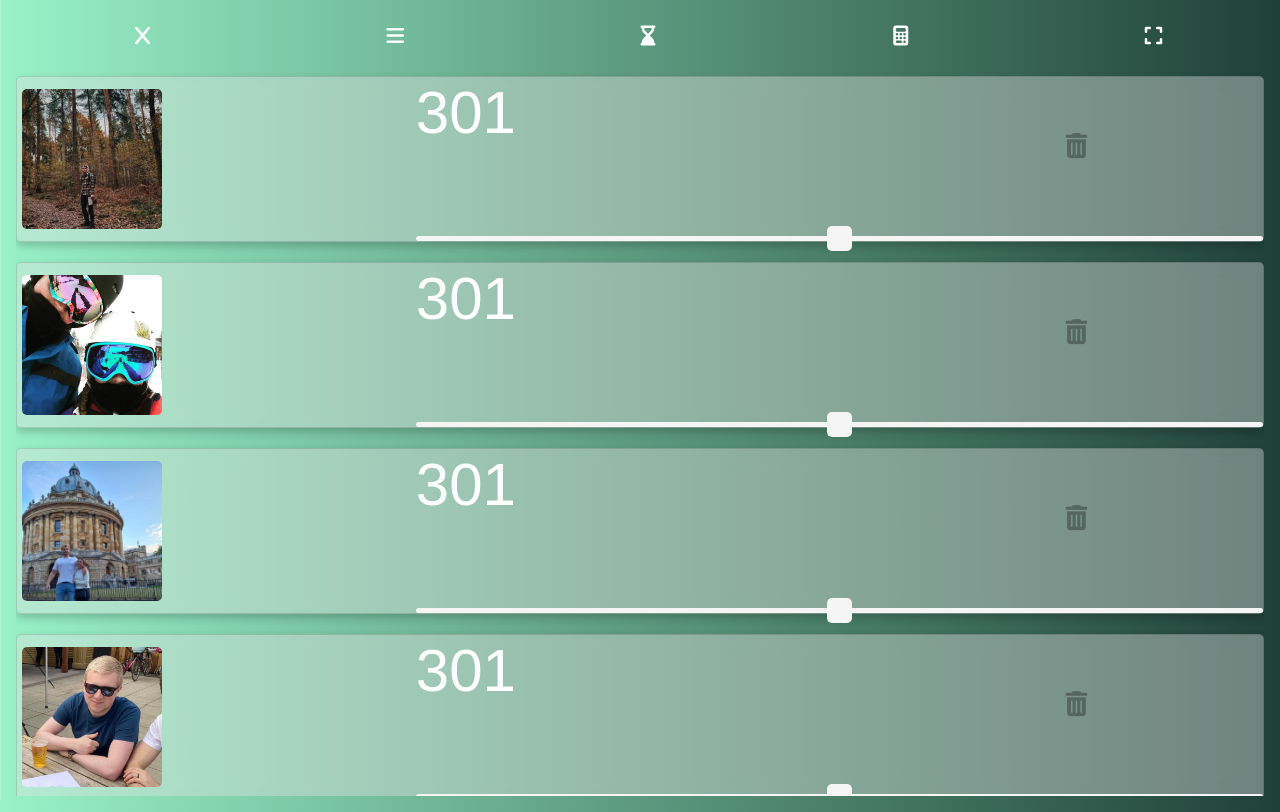
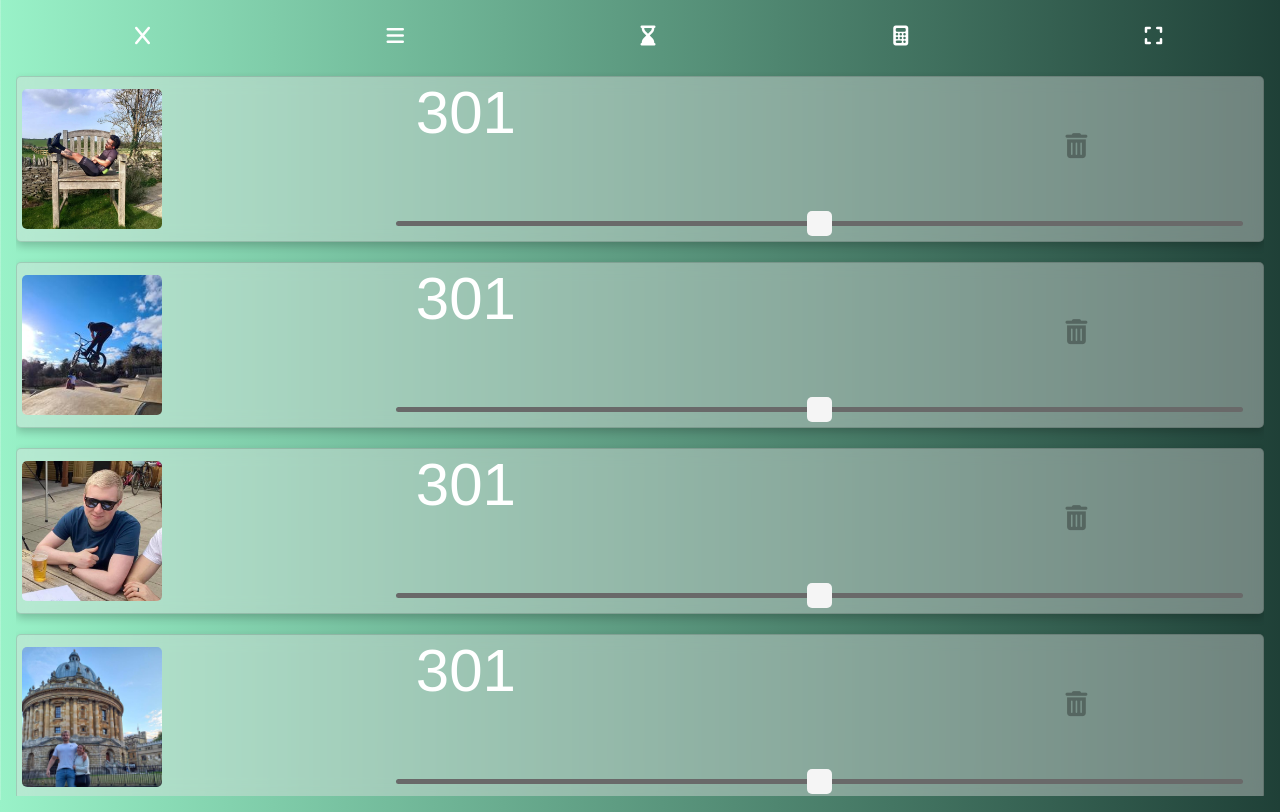
Before and after one commit to bryancook94/bryancook94.github.io, a plain HTML site: page games/darts/darts2.html in a window 1280 px wide. Drawn offline with nearby package versions, Linux system fonts and the light colour scheme.

Commit message:
version 1

```diff
--- a/games/darts/darts2.html
+++ b/games/darts/darts2.html
@@ -3,8 +3,8 @@
 <head>
   <link rel="stylesheet" href="https://cdnjs.cloudflare.com/ajax/libs/font-awesome/6.5.2/css/all.min.css">
   <link rel="stylesheet" href="https://cdnjs.cloudflare.com/ajax/libs/bootstrap/5.0.2/css/bootstrap.min.css">
-  <link rel="stylesheet" href="https://bryancook94.github.io/games/darts/main.css">
-  <script src="https://bryancook94.github.io/games/darts/main.js" type="text/javascript" defer></script>
+  <link rel="stylesheet" href="./main.css">
+  <script src="./main.js" type="text/javascript" defer></script>
 </head>
 <body>
 
@@ -13,7 +13,7 @@
 
   <div id="Checkouts" class="Checkouts">
     <div class="Checkouts-shape">
-      <div class="Checkouts-item" style="grid-area:a1" onclick="checkout(this)">
+      <div class="Checkouts-item" style="grid-area:a1">
         <input id="Checkout-input" class="" type="text" value=""></input>
       </div>
       <div class="Checkouts-item" style="grid-area:a2" onclick="checkout(this)">
@@ -24,52 +24,52 @@
         <input type="range" id="checkouts-range" onChange="updateOutcome(this)" class="range" min="1" max="10"/>
       </div>
 
-      <div class="Checkouts-item" style="grid-area:b1" onclick="checkout(this)">S</div>
-      <div class="Checkouts-item" style="grid-area:b2" onclick="checkout(this)">
+      <div class="Checkouts-item" style="grid-area:b1">S</div>
+      <div class="Checkouts-item" style="grid-area:b2">
         <select id="single-dart-1">
           <option value="?" data-combination=""></option>
         </select>
       </div>
-      <div class="Checkouts-item" style="grid-area:b3" onclick="checkout(this)">
+      <div class="Checkouts-item" style="grid-area:b3"">
         <select id="single-dart-2">
           <option value="?" data-combination=""></option>
          </select>
       </div>
-      <div class="Checkouts-item" style="grid-area:b4" onclick="checkout(this)">
+      <div class="Checkouts-item" style="grid-area:b4" >
         <select id="single-dart-3">
           <option value="?" data-combination=""></option>
         </select>
       </div>
 
-      <div class="Checkouts-item" style="grid-area:c1" onclick="checkout(this)">D</div>
-      <div class="Checkouts-item" style="grid-area:c2" onclick="checkout(this)">
+      <div class="Checkouts-item" style="grid-area:c1">D</div>
+      <div class="Checkouts-item" style="grid-area:c2">
         <select id="double-dart-1">
           <option value="?" data-combination=""></option>
         </select>
       </div>
-      <div class="Checkouts-item" style="grid-area:c3" onclick="checkout(this)">
+      <div class="Checkouts-item" style="grid-area:c3">
         <select id="double-dart-2">
           <option value="?" data-combination=""></option>
         </select>
       </div>
-      <div class="Checkouts-item" style="grid-area:c4" onclick="checkout(this)">
+      <div class="Checkouts-item" style="grid-area:c4">
         <select id="double-dart-3">
           <option value="?" data-combination=""></option>
         </select>
       </div>
 
-      <div class="Checkouts-item" style="grid-area:d1" onclick="checkout(this)">T</div>
-      <div class="Checkouts-item" style="grid-area:d2" onclick="checkout(this)">
+      <div class="Checkouts-item" style="grid-area:d1">T</div>
+      <div class="Checkouts-item" style="grid-area:d2">
         <select id="triple-dart-1">
           <option value="?" data-combination=""></option>
         </select>
       </div>
-      <div class="Checkouts-item" style="grid-area:d3" onclick="checkout(this)">
+      <div class="Checkouts-item" style="grid-area:d3" >
         <select id="triple-dart-2">
           <option value="?" data-combination=""></option>
         </select>
       </div>
-      <div class="Checkouts-item" style="grid-area:d4" onclick="checkout(this)">
+      <div class="Checkouts-item" style="grid-area:d4">
         <select id="triple-dart-3">
           <option value="?" data-combination=""></option>
         </select>
@@ -99,7 +99,7 @@
 
 </div>
 
-<div id="main">
+  <div id="main">
   <div class="button-nav">
       <button class="openbtn" onclick="closeNav()"><i class="fa-solid fa-x"></i></button>
       <button class="openbtn" onclick="openNav()"><i class="fa-solid fa-bars"></i></button>
@@ -118,9 +118,8 @@
 
 
  <script>
-  /*This script is to inject all the players*/
   let players=["bryan","harry","rob","rupert","alex","fraser"];
-  players.forEach((item,pos)=>{
+  players.reverse().forEach((item,pos)=>{
     document.getElementById('inject-players').insertAdjacentHTML('afterbegin',`
   <div class="col-12">
                   <div class="delete" onclick="deleteNode(this)"><i class="fa-solid fa-trash-can"></i></div>
@@ -147,8 +146,6 @@
   `);
 
   })
-
-
  </script>
 
 </html>
--- a/games/darts/main.css
+++ b/games/darts/main.css
@@ -18,7 +18,7 @@ html{
   }
   #checkouts-range{
       width: 100%;
-      background: whitesmoke;
+      background: dimgrey;
       height:5px;
       border-radius:5px;
       -webkit-appearance: none !important;
@@ -27,12 +27,12 @@ html{
   .slider-track{
       position: absolute;
       width: 100%;
-      background: whitesmoke;
+      background: dimgrey;
       z-index: 3;
-      bottom: 0px;
-      height:5px;
+      bottom: 15px;
+      height: 5px;
       border-radius:5px;
-      left: 0%;
+      left: -20px;
       -webkit-appearance: none !important;
       appearance: none !important;
     }
@@ -294,10 +294,10 @@ html{
     display:flex;
     justify-content:center;
     align-items:center;
-    color:white;
+    color:dimgrey;
     min-height:150px;
     cursor:pointer;
-    border: 1px solid #ffffff1f;
+    border: 1px solid dimgrey;
     border-radius:5px;
     margin:5px;
 
@@ -330,10 +330,10 @@ html{
     display:flex;
     justify-content:center;
     align-items:center;
-    color:white;
+    color:dimgrey;
     min-height:150px;
     cursor:pointer;
-    border: 1px solid #ffffff1f;
+    border: 1px solid dimgrey;
     border-radius:5px;
     margin:5px;
 
@@ -343,13 +343,19 @@ html{
   #Checkout-input{
       border: none;
       background: none;
-      color: white;
+      color: dimgrey;
       width: 200px;
+      outline: none;
+  }
+  #Checkout-input:focus{
+    border: none;
+    outline: none;
   }
   select{
+      outline: none;
       border: none;
       background: none;
-      color: white;
+      color: dimgrey;
   }
 
 
--- a/games/darts/main.js
+++ b/games/darts/main.js
@@ -23,7 +23,7 @@
       }
     });
 
-    console.log(player);
+    //console.log(player);
     return player
   }
   function action(val){
@@ -34,10 +34,10 @@
 
     let currentplayerscore=document.querySelector(`*[id="${currentplayer}"]`).closest("div.card").querySelector(".game").innerText;
 
-    console.log(va,isNumber(va),currentplayer,currentplayerscore);
+    //console.log(va,isNumber(va),currentplayer,currentplayerscore);
     if(isNumber(va)==true){
       scoreCount=scoreCount+va
-      console.log("scoreCount",scoreCount)
+      //console.log("scoreCount",scoreCount)
     }
 
     if(da=="back"){
@@ -70,14 +70,20 @@
   }
 
   function checkout(val){
+    arrToSlide=undefined;
+
     let search=document.querySelector(`#Checkout-input`).value;
     let searchNum=parseInt(search);
     let outcome=findFinish(searchNum);
-    console.log(outcome);
+    //console.log(outcome);
+
+    //clear previous results
+    [...document.querySelectorAll(`option[data-combination*=","]`)].forEach((item,pos)=>{item.remove()})
+
     for(let i=0;i<outcome.length;i++){
       let dartSet=outcome[i].reverse();
       let darts=dartSet;
-      console.log("darts",darts);
+      //console.log("darts",darts);
       for(let j=0;j<dartSet.length;j++){
         let dartNum=(j+1);
         let dart=darts[j]
@@ -88,7 +94,7 @@
           //does this option exist
           let optTest=document.querySelector(`#${keyy}-dart-${dartNum} option[value="${vall}"]`);
           if(optTest==null){
-            console.log(`#${keyy}-dart-${dartNum}`,document.querySelector(`#${keyy}-dart-${dartNum}`));
+            //console.log(`#${keyy}-dart-${dartNum}`,document.querySelector(`#${keyy}-dart-${dartNum}`));
             document.querySelector(`#${keyy}-dart-${dartNum}`).insertAdjacentHTML(`afterbegin`,`
             <option value="${vall}" data-combination="${i}">${vall}</option>
             `);
@@ -111,9 +117,6 @@
 
               let dc=item.getAttribute("data-combination");
               let dcarr=dc.split(",")
-            /*  if(item.value=="?"){
-                item.selected=true;
-              }*/
               if(dcarr.includes(current)){
                   item.selected=true;
               }
@@ -149,7 +152,7 @@ function selectGame(val){
   let num=parseInt(val.value);
   let player=val.closest(".card").querySelector("table").id;
   let currentScore=parseInt(val.closest(".card").querySelector(".game").innerText);
-  console.log(val.value,player,currentScore);
+  //console.log(val.value,player,currentScore);
 
   //set new score
   val.closest(".card").querySelector(".game").innerText=val.value+"01";
@@ -237,34 +240,35 @@ function findFinish(val){
         let p=[...finalAnswerSpace];
         let pp=p.map((item)=>{return JSON.stringify(item)})
         let ppp=[...new Set(pp)].map((item)=>{return JSON.parse(item)})
-        console.log(ppp,"Final Answer Space for starting with : ",score, ` which has ${ppp.length} possible outcomes`)
+        //console.log(ppp,"Final Answer Space for starting with : ",score, ` which has ${ppp.length} possible outcomes`)
 
         return ppp
 }
 
 
+var arrToSlide=undefined;
 function updateOutcome(val){
-    let current=val.value;
-    let arr=current.split(",");
-  for(let i=0;i<arr.length;i++){
-          let current=arr[i];
+          let current=val.value;
+          //console.log("    current",current)
+          if(arrToSlide){
+            document.querySelector(`#checkouts-range`).setAttribute("min",0);
+            document.querySelector(`#checkouts-range`).setAttribute("max",arrToSlide.length-1);
+
+            current=arrToSlide[val.value];
+            //console.log("new current",current)
+          }
+
+
           let nodes=[...document.querySelectorAll(`*[data-combination]`)]
           nodes.forEach((item)=>{if(item.value=="?"){item.selected=true;}})
+
           nodes.forEach((item,pos)=>{
-
             let dc=item.getAttribute("data-combination");
             let dcarr=dc.split(",")
-          /*  if(item.value=="?"){
-              item.selected=true;
-            }*/
             if(dcarr.includes(current)){
                 item.selected=true;
             }
-
-
           })
-
-  }
 }
 
 var scoreCount="";
@@ -281,3 +285,17 @@ function screen(){
   }
 
  }
+
+
+
+ let selects=[...document.querySelectorAll(`select[id*="-dart-"]`)]
+ selects.forEach(select => {
+  select.addEventListener('change', (elem) => {
+      let valueSelected=elem.target.value;
+      let optionNode=elem.target.querySelector(`option[value="${valueSelected}"]`);
+      let dcArr=optionNode.getAttribute("data-combination").split(",");
+      //console.log(valueSelected,dcArr,"@")
+      arrToSlide=dcArr
+      updateOutcome(valueSelected);
+    })
+});
```
